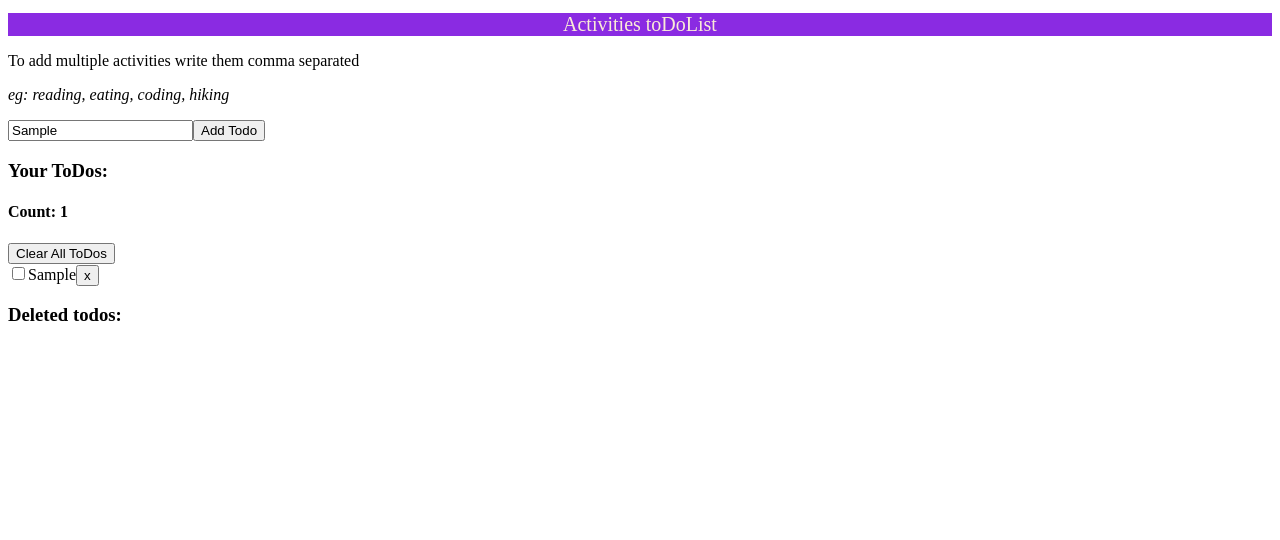
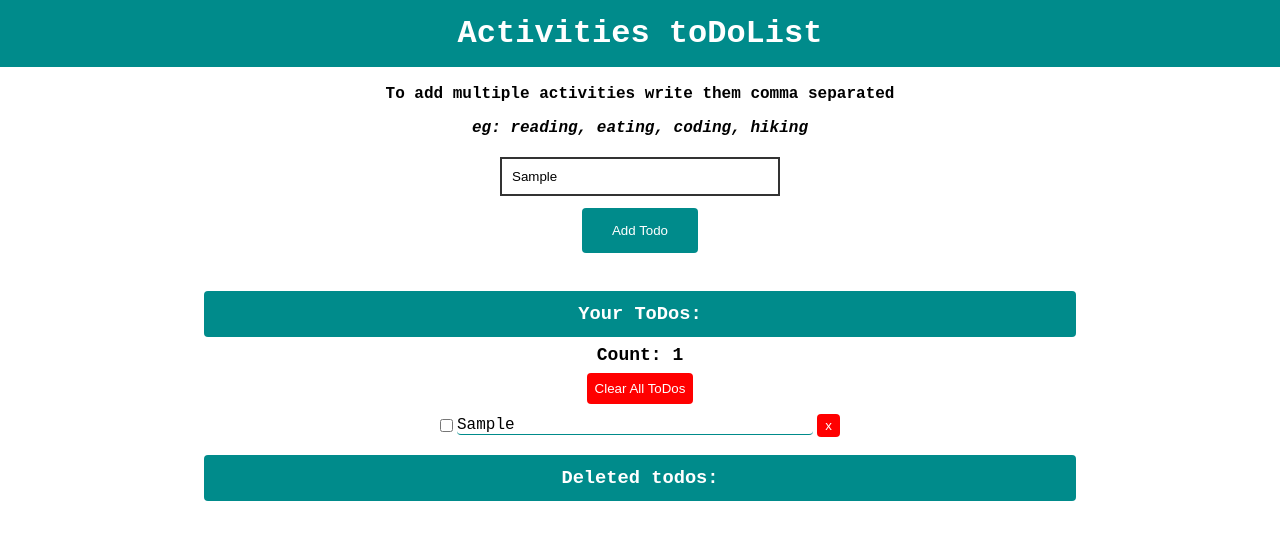
Before and after one commit to ManousakisGS/todoList_exercise, a React (Create React App) app: page / in a window 1280 px wide. Both pictures are taken after typing "Sample" into the empty fields and a click on the button "Add Todo". Shown: the top 540 px of the page. Built offline with nearby package versions, Linux system fonts and the light colour scheme; the HTML template or start-up script is replaced by a standard one.

Commit message:
update App.css

```diff
--- a/App.css
+++ b/App.css
@@ -1,7 +1,123 @@
-.header{
-  background-color: blueviolet;
-  font-size: 20px;
-  font-weight: 400;
-  color: antiquewhite;
+* {
+  margin: 0;
+}
+
+body {
+  font-family:'Courier New', Courier, monospace;
+}
+
+
+.header {
+  background-color:darkcyan;
+  color: white;
+  padding: 15px;
+  text-align: center;
+}
+
+.add-todo {
+  display: flex;
+  flex-direction: column;
+  align-items: center;
+  padding:10px;
+  font-weight: bold;
+}
+
+#text-explain{
 text-align: center;
 }
+
+.add-todo p {
+  padding: 8px;
+}
+
+.add-todo input {
+  border: 2px solid #333;
+  width: 20vmax;
+  padding: 10px;
+  margin:  12px;
+}
+input:focus::placeholder {
+  color: transparent;
+}
+.add-todo button {
+  padding: 15px 30px;
+  border: none;
+  border-radius: 4px;
+  background-color:darkcyan;
+  color: white;
+}
+.add-todo button:hover {
+  padding: 15px 30px;
+  background-color:darkcyan;
+  color:darkkhaki;
+  border-radius: 4px;
+  opacity: 0.8;
+}
+
+.todo-list {
+  margin-top: 12px;
+  display: flex;
+  flex-direction: column;
+  align-items: center;
+  justify-content: center;
+}
+
+.todo-list h3 {
+  text-align: center;
+  background-color:darkcyan;
+  border-radius: 4px;
+  color: white;
+  padding: 12px 36px;
+  margin: 8px;
+  width: 100vh;
+  margin-top: 16px;
+}
+
+.todo-list h4 {
+  margin-bottom: 8px;
+  font-size: 18px;
+}
+
+.delete-btn {
+  padding: 8px;
+  background-color: red;
+  border-radius: 4px;
+  color: white;
+  border: none;
+  margin-bottom: 8px;
+}
+
+.delete-btn:hover {
+  background-color: darkred;
+  border-radius: 4px;
+}
+
+.todo,
+.deleted-todo {
+  display: flex;
+  justify-content: space-between;
+  align-items: center;
+  width: 400px;
+  margin: 2px;
+}
+
+.todo span {
+  width: 100%;
+  margin: 0 4px;
+  border-bottom: 1px solid darkcyan;
+
+  border-radius: 4px;
+}
+
+.todo button {
+  padding: 4px 8px;
+  background-color: red;
+  border-radius: 4px;
+  color: white;
+  border: none;
+}
+
+
+#restore-btn{
+  margin-left: 10px;
+}
```
